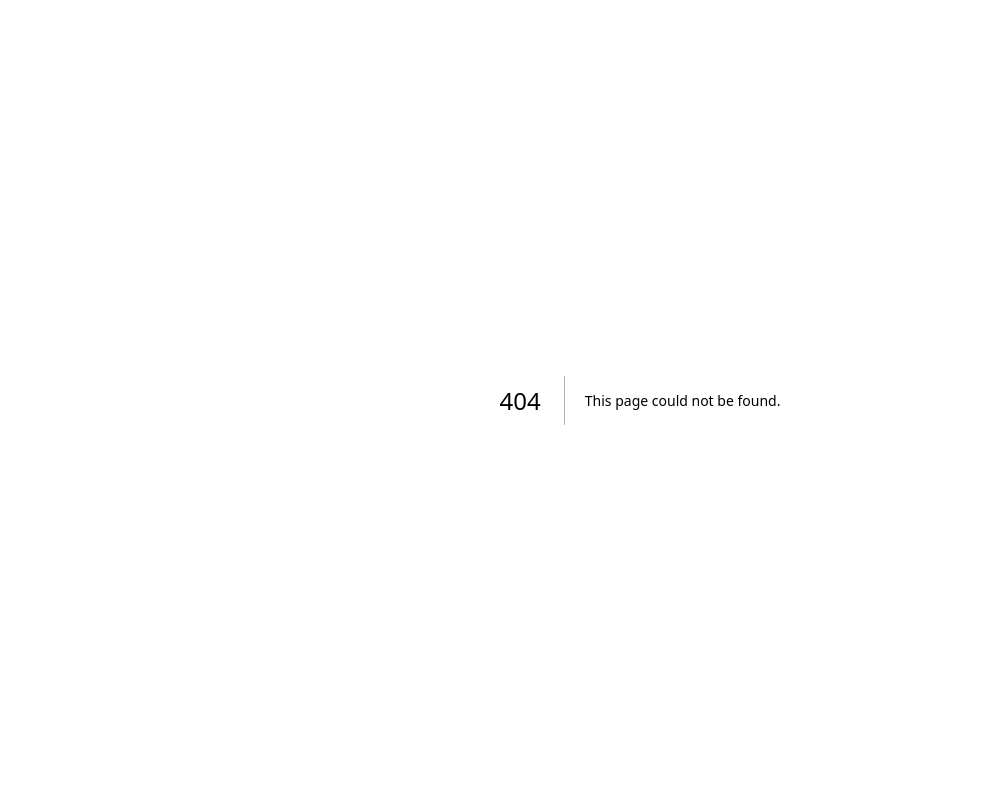
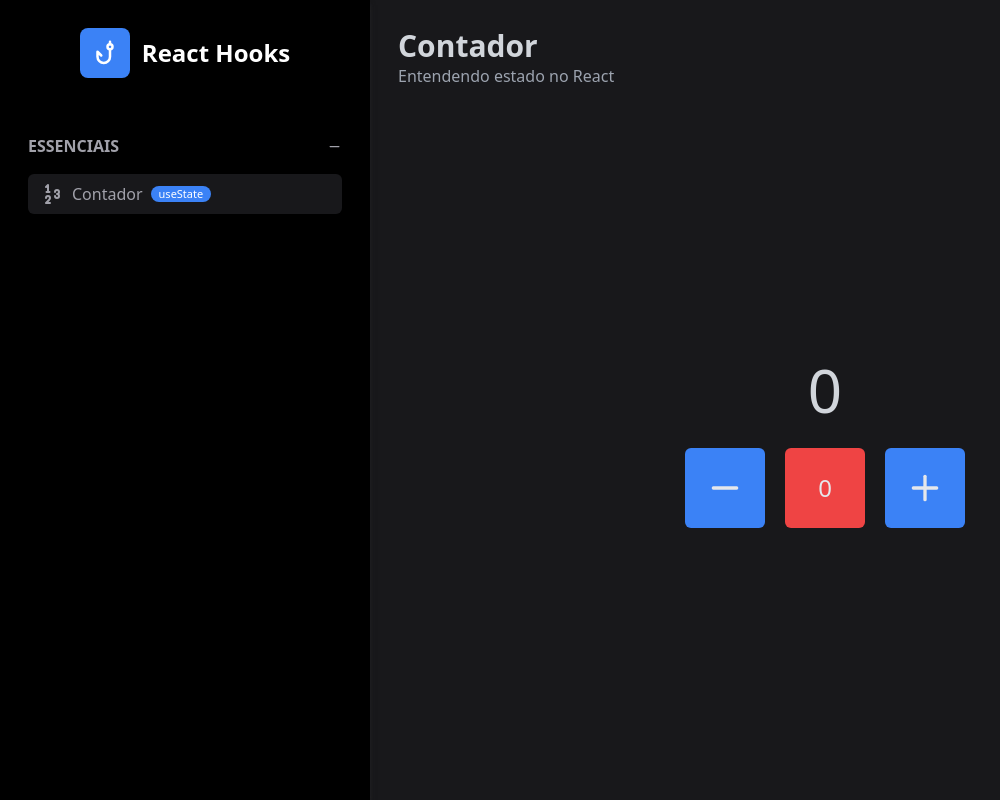
Before and after one commit to alberto-matos/formacao-react-hooks, a Next.js app: page /essenciais/contador in a window 1280 px wide. Before the commit this address had no page. Shown: the whole page, without its empty margins (0-1000 px from the left). Built offline with nearby package versions, Linux system fonts and the light colour scheme.

Commit message:
feat: add contador with hook useState

```diff
--- a/src/components/template/MenuPrincipal.tsx
+++ b/src/components/template/MenuPrincipal.tsx
@@ -1,4 +1,4 @@
-import { IconMenu, IconX } from "@tabler/icons";
+import { IconMenu, IconX, IconNumbers } from "@tabler/icons";
 import { MenuItem } from "../../data/models/MenuItem";
 import { MenuSecao } from "../../data/models/MenuSecao";
 import Logo from "./Logo";
@@ -11,7 +11,9 @@
         {
             titulo: "Essenciais",
             aberta: true,
-            itens: [],
+            itens: [
+                {titulo: "Contador", url:"/essenciais/contador", tag:"useState", icone:<IconNumbers/>}
+            ],
         },
     ];
     const mini = false;
--- /dev/null
+++ b/src/pages/essenciais/contador.tsx
@@ -0,0 +1,40 @@
+import Botao from '@/components/template/Botao'
+import Display from '@/components/template/Display'
+import Flex from '@/components/template/Flex'
+import Pagina from '@/components/template/Pagina';
+import { IconMinus, IconPlus } from '@tabler/icons';
+import { useState } from 'react'
+
+export default function (){
+  const [count, setCount] = useState(0);
+  // let count = 0;
+
+  return (
+    <Pagina titulo='Contador' subtitulo='Entendendo estado no React'>
+      <Display texto={count} />
+      <Flex gap={5}>
+        <Botao
+          redondo
+          icone={<IconMinus size={40}/>}
+          tamanho='2xl'
+          cor='bg-blue-500'
+          onClick={()=>setCount(count-1)}
+        />
+        <Botao
+          redondo
+          texto='0'
+          tamanho='2xl'
+          cor='bg-red-500'
+          onClick={()=>setCount(0)}
+        />
+        <Botao
+          redondo
+          icone={<IconPlus size={40}/>}
+          tamanho='2xl'
+          cor='bg-blue-500'
+          onClick={()=>setCount(count+1)}
+        />
+      </Flex>
+    </Pagina>
+  )
+}
```
